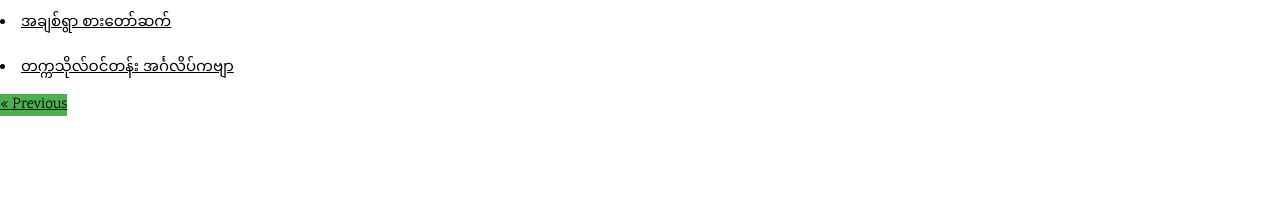
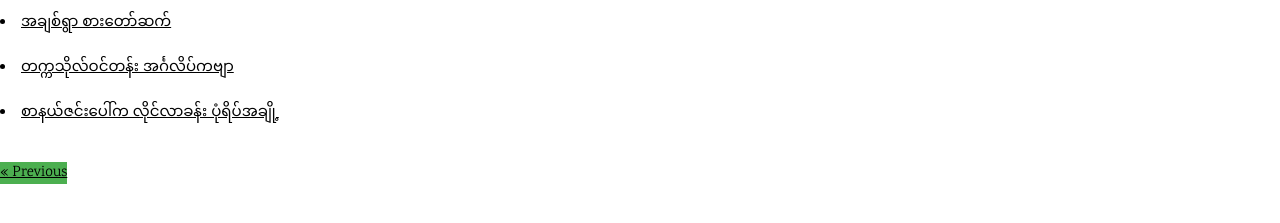
Before and after one commit to Arckrer/arckrer.github.io, a plain HTML site: page projects.html in a window 1280 px wide. Shown: the part 71-294 px from the top of the page. Drawn offline with nearby package versions, Linux system fonts and the light colour scheme.

Commit message:
Update projects.html

```diff
--- a/projects.html
+++ b/projects.html
@@ -107,7 +107,9 @@ color: black;
 
 <li><a href="food00.html"> အချစ်ရွာ စားတော်ဆက်</a></li><br>
 
-<li><a href="oldengpoem.html">တက္ကသိုလ်ဝင်တန်း အင်္ဂလိပ်ကဗျာ</a></li>
+<li><a href="oldengpoem.html">တက္ကသိုလ်ဝင်တန်း အင်္ဂလိပ်ကဗျာ</a></li>  <br>
+
+    <li><a href="sandar-win-news.html"> စာနယ်ဇင်းပေါ်က လိုင်လာခန်း ပုံရိပ်အချို့</a></li><br>
   </div>
 
   <script>
```
